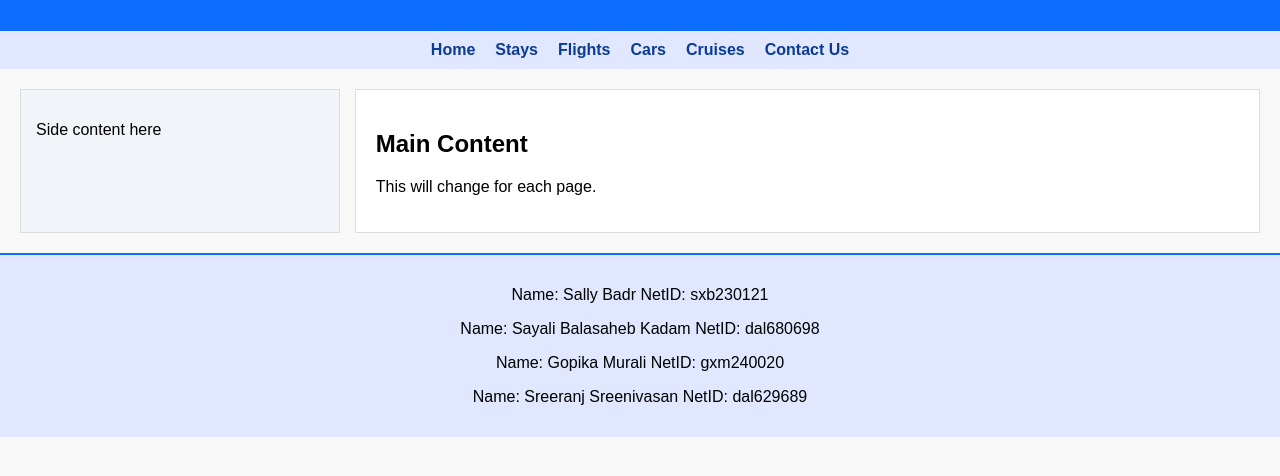
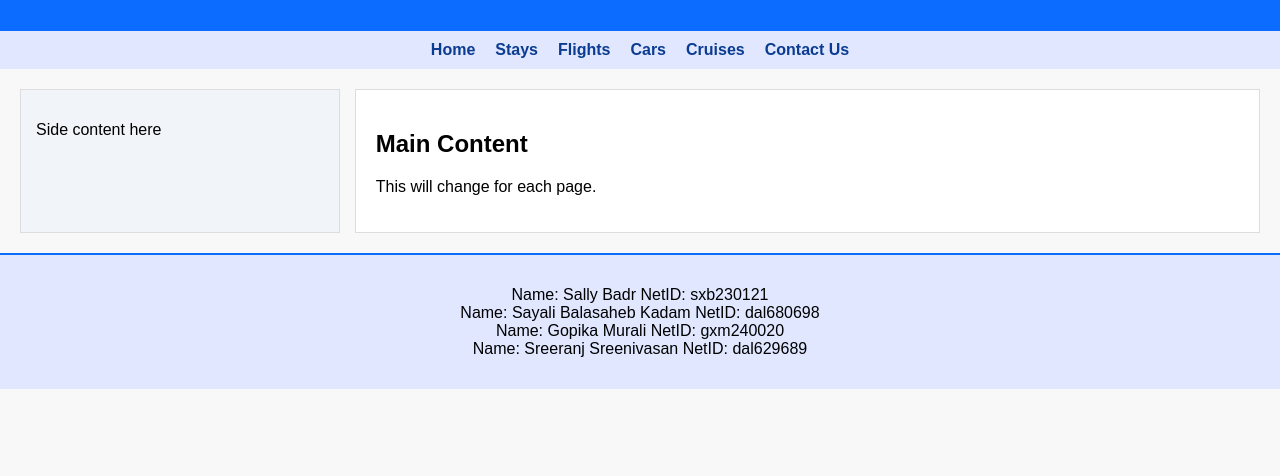
Before and after one commit to salyoka1/Web-Programming-HW2, a plain HTML site: page Index.html in a window 1280 px wide. Shown: the part 128-604 px from the top of the page. Drawn offline with Linux system fonts and the light colour scheme.

Commit message:
Index.html

```diff
--- a/Index.html
+++ b/Index.html
@@ -26,10 +26,10 @@
   </div>
 
   <div class="footer">
-    <p>Name: Sally Badr  NetID: sxb230121</p>
-<p>Name: Sayali Balasaheb Kadam  NetID: dal680698</p>
-<p>Name: Gopika Murali  NetID: gxm240020</p>
-<p>Name: Sreeranj Sreenivasan  NetID: dal629689</p>
+    <p>Name: Sally Badr  NetID: sxb230121</br>
+Name: Sayali Balasaheb Kadam  NetID: dal680698</br>
+Name: Gopika Murali  NetID: gxm240020</br>
+Name: Sreeranj Sreenivasan  NetID: dal629689</p>
 
   </div>
 
```
